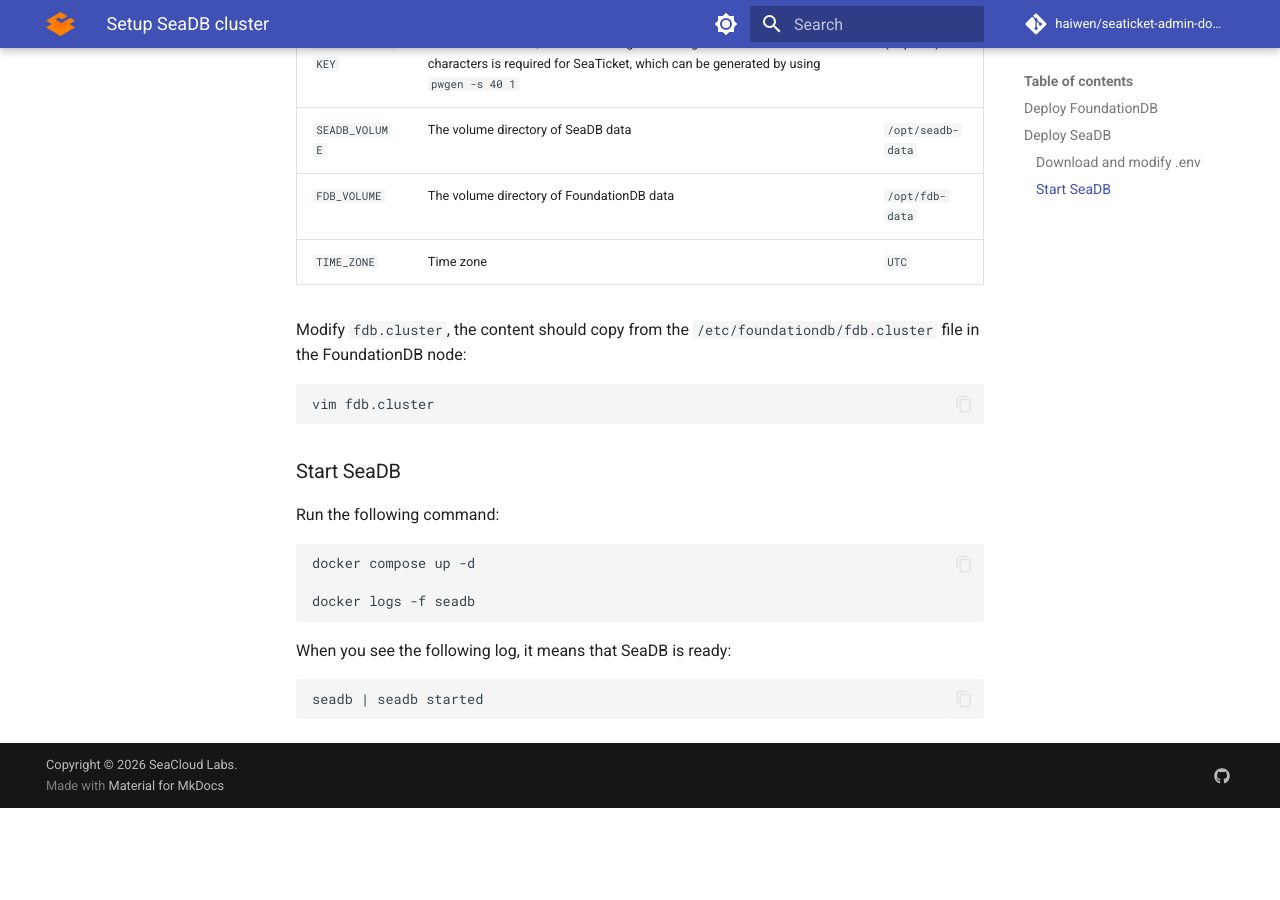
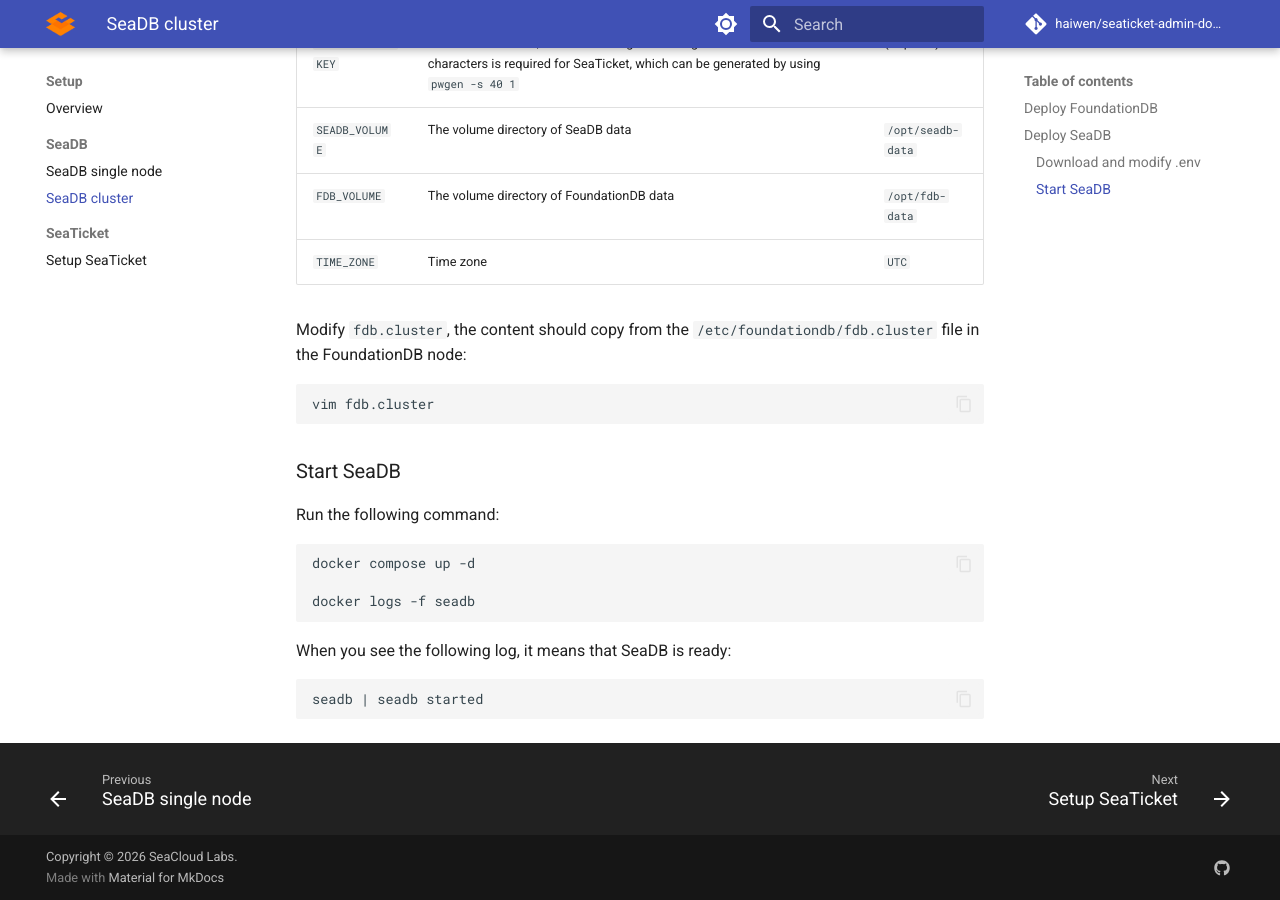
Before and after one commit to haiwen/seaticket-admin-docs, an MkDocs documentation site: the page built from manual/setup/setup_seadb_cluster.md, in a window 1280 px wide and 900 px high, scrolled down 897 px. Built offline with MkDocs 1.6.1 and Material for MkDocs 9.7.7, drawn with Linux system fonts in a browser that asks for light colours; comment, search, counter and statistics services are not loaded; the version menu is left out; before the commit the page ends 1705 px from its top, so only the background shows below that.

Commit message:
Improve structure

```diff
--- a/mkdocs.yml
+++ b/mkdocs.yml
@@ -88,9 +88,9 @@
     - Overview: setup/overview.md
     - SeaDB:
       - SeaDB single node: setup/setup_seadb_single.md
-      - SeaDB cluster: setup/
+      - SeaDB cluster: setup/setup_seadb_cluster.md
     - SeaTicket:
-      - Setup SeaTicket: setup/setup_by_docker.md
+      - Setup SeaTicket: setup/setup_seaticket_single.md
   - Configuration:
     - Environment Variables: configuration/environment_variables.md
   - Administration:
```
Also changed, not shown: manual/setup/setup_seaticket_single.md (renamed from manual/setup/setup_by_docker.md).
